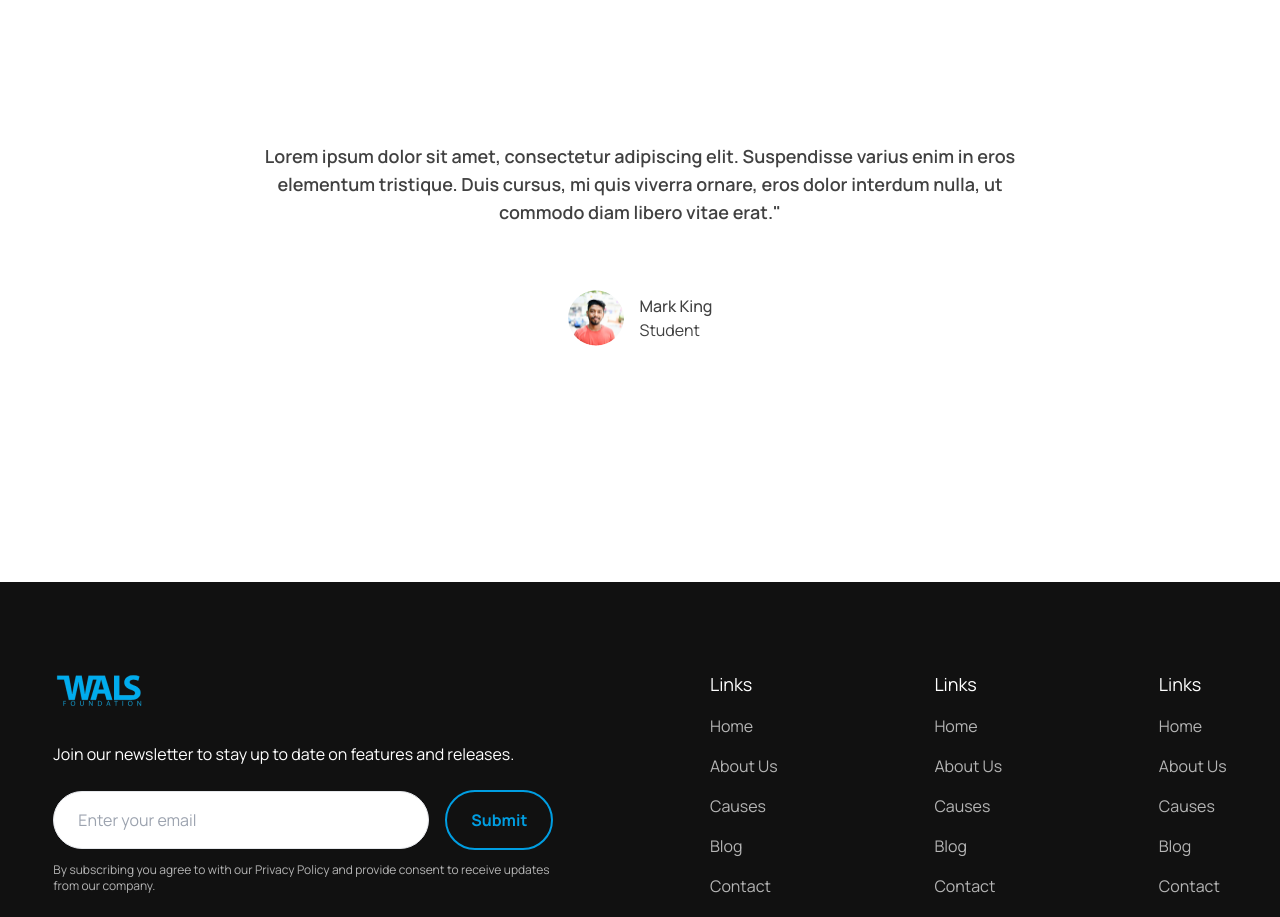
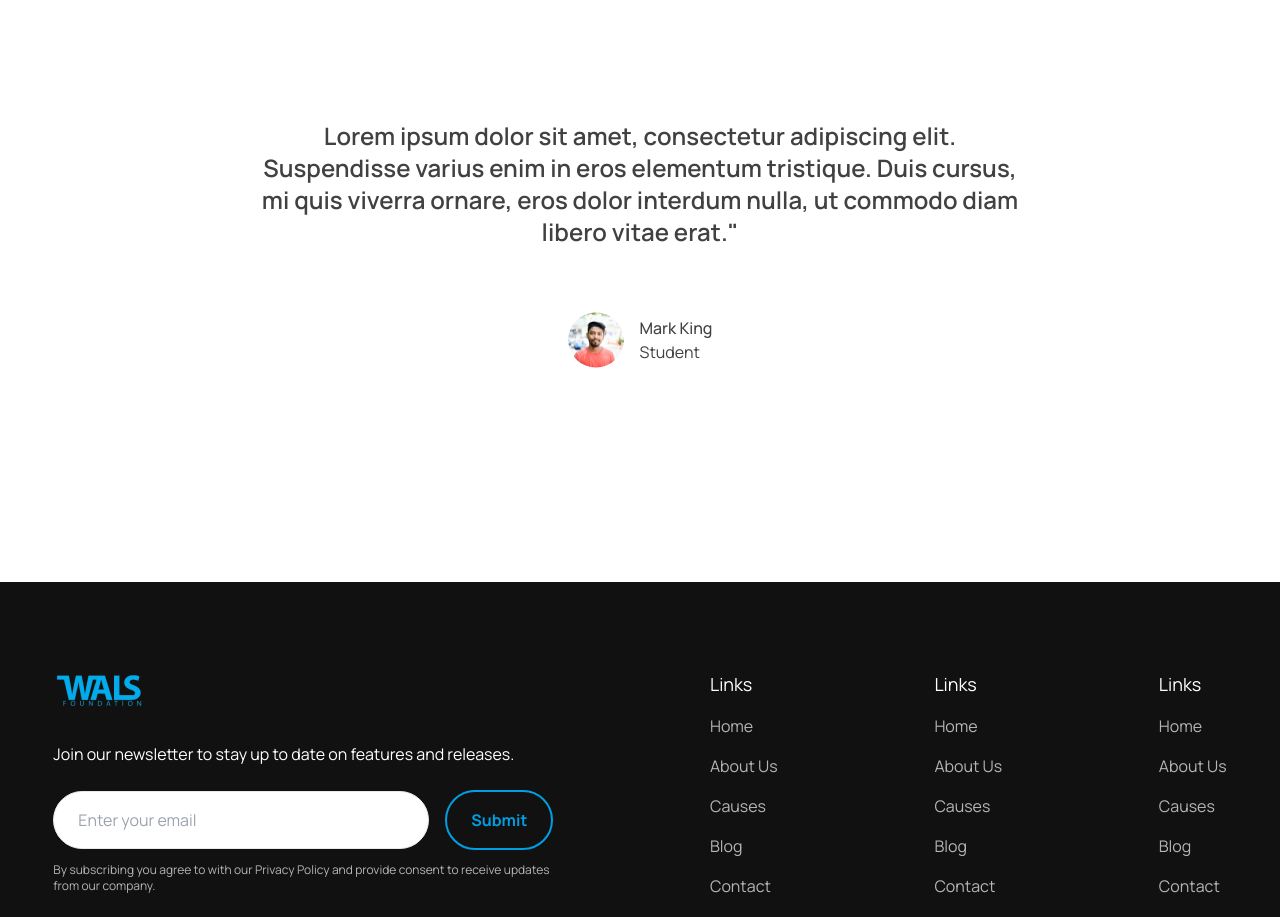
Before and after one commit to Wals-Foundation/main-website-frontend, a Next.js app: page /donate in a window 1280 px wide. Shown: the part 1240-2157 px from the top of the page. Built offline with nearby package versions, Linux system fonts and the light colour scheme; no server answers.

Commit message:
Update Testimonies Component

```diff
--- a/components/Testimonies.tsx
+++ b/components/Testimonies.tsx
@@ -15,7 +15,7 @@ const Testimonies: React.FC<TestimoniesProps> = (props) => {
       <div className="max-w-[1440px] mx-auto pt-10">
         <div className="w-11/12 mx-auto relative xl:h-[516px] flex flex-col justify-center items-center">
           <Typography
-            type="Small"
+            type="Custom"
             className="text-center text-header text-2xl leading-8  max-w-[768px] mx-auto font-size-semibold"
           >
             {content}
```
